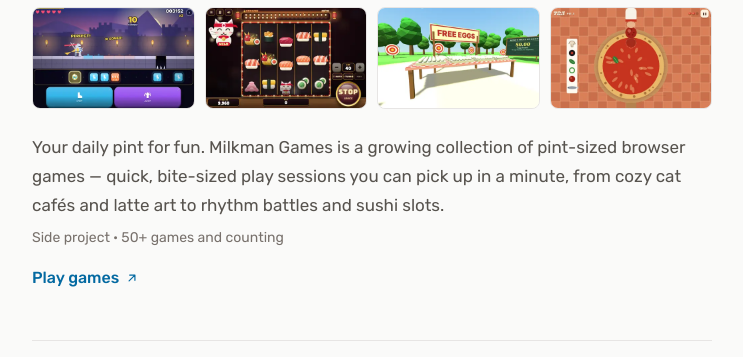
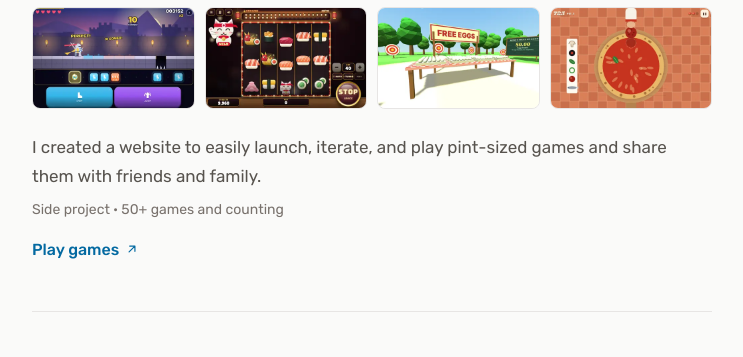
Before and after one commit to ahalp0217/ahalp0217.github.io, a plain HTML site: page beta/index.html in a window 1280 px wide. Shown: the part 3841-4198 px from the top of the page, without its empty margins (268-1011 px from the left). Drawn offline with Linux system fonts and the light colour scheme.

Commit message:
Update Milkman Games description
Co-Authored-By: Claude Opus 5.5 <noreply@anthropic.com>
Claude-Session: https://claude.ai/code/session_01UkSYva2mr8yGmakxghaakD

```diff
--- a/beta/index.html
+++ b/beta/index.html
@@ -814,7 +814,7 @@
           <img src="../milkman/the-works.webp" alt="The Works screenshot" loading="lazy">
         </div>
 
-        <p>Your daily pint for fun. Milkman Games is a growing collection of pint-sized browser games — quick, bite-sized play sessions you can pick up in a minute, from cozy cat cafés and latte art to rhythm battles and sushi slots.</p>
+        <p>I created a website to easily launch, iterate, and play pint-sized games and share them with friends and family.</p>
         <p class="meta">Side project · 50+ games and counting</p>
         <a href="https://milkman.games" target="_blank" rel="noopener" class="project-link">
           Play games
```
Also changed, not shown: index.html (+1 -1 lines).
